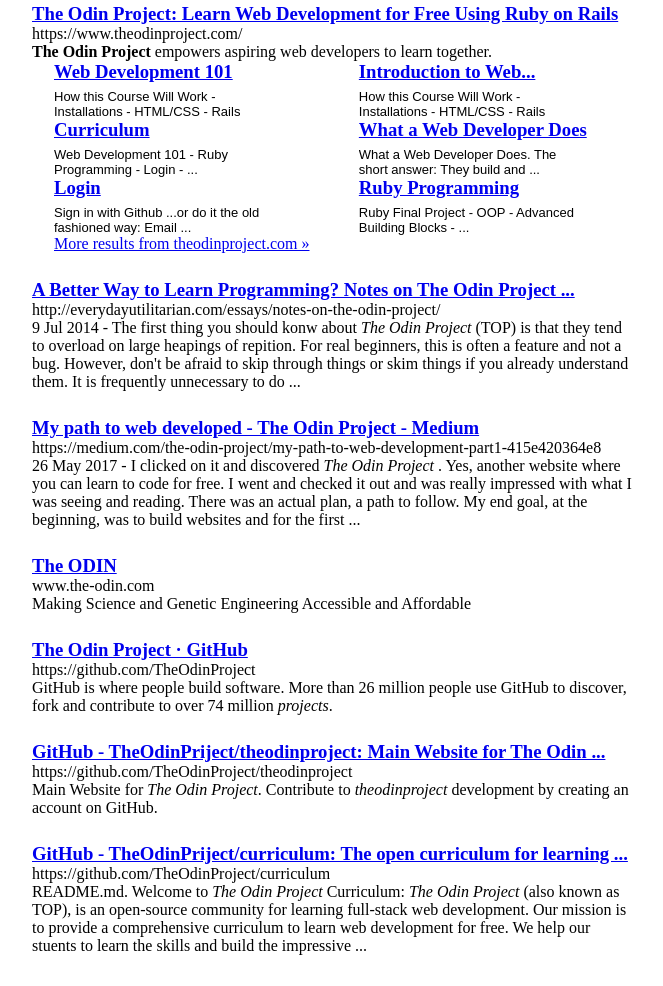
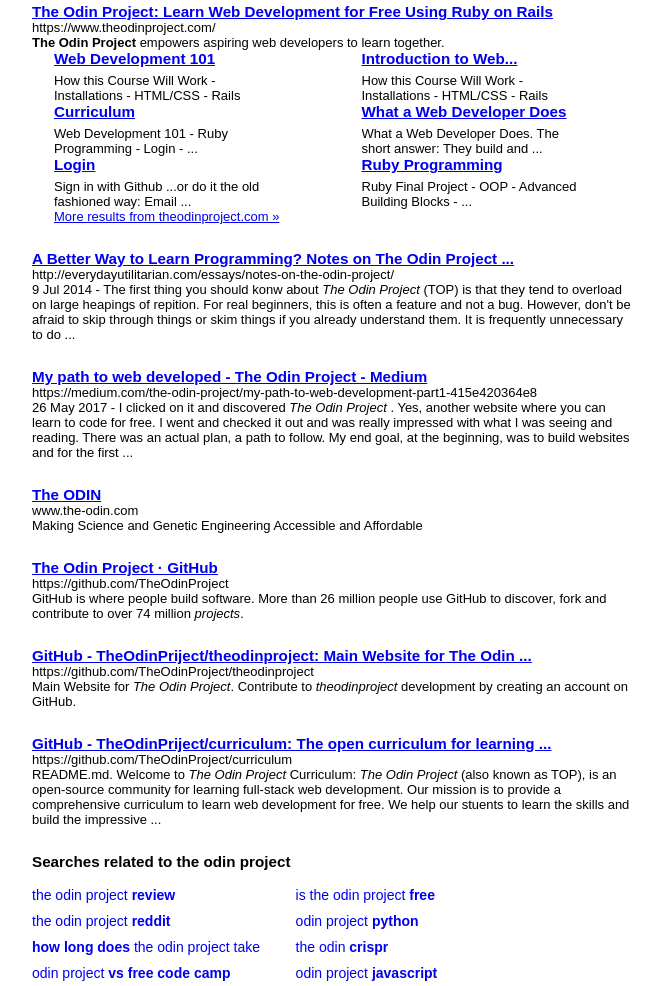
Before and after one commit to bongla316/google-search-results, a plain HTML site: page index.html in a window 1280 px wide. Shown: the part 162-1148 px from the top of the page, without its empty margins (134-797 px from the left). Before the commit the page ends 1117 px from the top, so only its background shows below. Drawn offline with Linux system fonts and the light colour scheme.

Commit message:
Added search suggestions

```diff
--- a/index.html
+++ b/index.html
@@ -214,14 +214,21 @@
 
 		</div>
 
-		<div class="recommended">
-			<h3></h3>
-			<div id="col1">
+		<div id="recommended">
 
+			<h3>Searches related to the odin project</h3>
+			<div class="col" id="column1">
+				<p><a href="#">the odin project <b>review</b></a></p>
+				<p><a href="#">the odin project <b>reddit</b></a></p>
+				<p><a href="#"><b>how long does</b> the odin project take</a></p>
+				<p><a href="#">odin project <b>vs free code camp</b></a></p>
 			</div>
 
-			<div id="col2">
-
+			<div class="col" id="column2">
+				<p><a href="#">is the odin project <b>free</b></a></p>
+				<p><a href="#">odin project <b>python</b></a></p>
+				<p><a href="#">the odin <b>crispr</b></a></p>
+				<p><a href="#">odin project <b>javascript</b></a></p>
 			</div>
 
 		</div>
--- a/style.css
+++ b/style.css
@@ -1,6 +1,11 @@
 * {
 	padding: 0;
 	margin: 0;
+}
+
+html {
+	font-size: small;
+	font-family: arial, sans-serif;
 }
 
 html, body{
@@ -95,7 +100,22 @@ body {
 	margin-bottom: 26px;
 }
 
+#recommended h3{
+	padding-bottom: 12px;
+}
 
+#recommended .col {
+	display: inline-block;
+	line-height: 20px;
+	max-width: 100%;
+	font-size: 14px;
+}
+
+#recommended a {
+	text-decoration: none;
+	display: inline-block;
+	padding: 3px 32px 3px 0;
+}
 
 
 /*#header {
```
